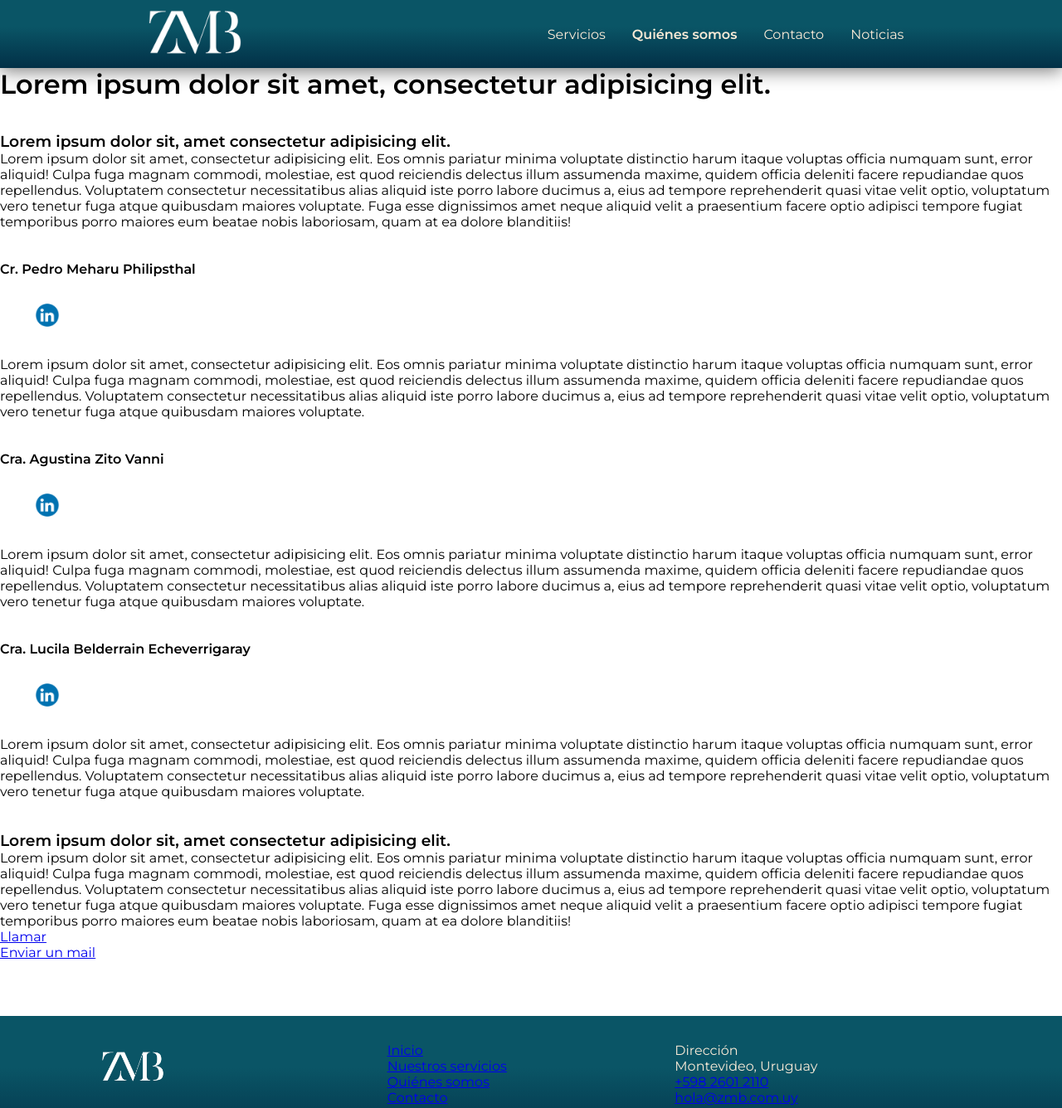
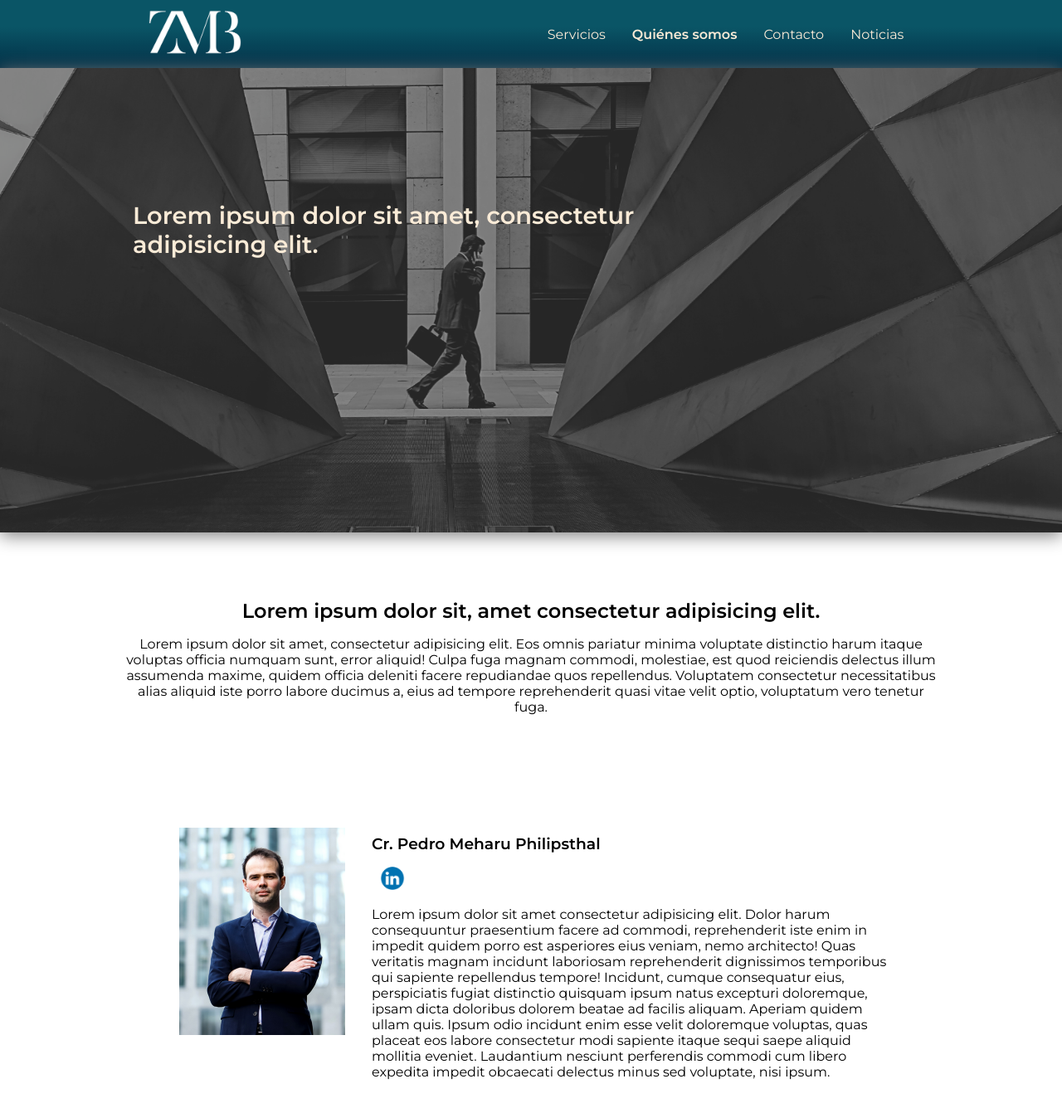
Before and after one commit to mzitovanni/preentrega2-zito, a plain HTML site: page secciones/quines-somos.html in a window 1280 px wide. Shown: the top 1336 px of the page at 83% size. Drawn offline with Linux system fonts and the light colour scheme.

Commit message:
Cambios página Quienes somos

```diff
--- a/css/estilos.css
+++ b/css/estilos.css
@@ -69,7 +69,6 @@ fb8500 - naranja
     top: 50%;
 }
 
-
 .banner-hero-servicios {
     background-image: url(/recursos/imagenes/ZMB_banner-servicios.png);
     height: 30vh;
@@ -86,7 +85,21 @@ fb8500 - naranja
     top: 50%;
 }
 
+.banner-hero-quienesomos {
+    background-image: url(/recursos/imagenes/ZMB_banner-quienes-somos.png);
+    height: 30vh;
+    background-size: cover;
+    box-shadow: 0px 4px 20px gray;
+}
 
+.banner-hero-quienesomos {
+    text-align: left;
+    color: antiquewhite;
+    padding: 2rem;
+    padding-right: 30vw;
+    position: relative;
+    top: 50%;
+}
 
 
 
@@ -184,6 +197,49 @@ fb8500 - naranja
     margin-bottom: 0.5rem;
 }
 
+
+/* EQUIPO */
+
+.equipo-flex {
+    display: flex;
+    flex-direction: row;
+    margin: 2rem;
+    padding-left: 20vh;
+    padding-right: 20vh;
+}
+
+.equipo img{
+    width: 200px;
+    margin: 1.5rem;
+
+}
+
+.equipo-flex ul {
+    display: flex;
+    flex-direction: column;
+    list-style: none;
+    margin-top: 1.5rem;
+
+}
+
+.equipo-flex li {
+    margin: 0.5rem;
+}
+
+.img-logo-linkedin {
+    width: 50px;
+}
+
+
+/* GRILLA DE EQUIPO */
+.equipo-grid {
+    display: grid;
+    grid-template-columns: repeat(2, 1fr);
+    padding-bottom: 1rem;
+    vertical-align: center;
+}
+
+
 /* FOOTER */
 .footer {
     display: grid;
@@ -206,12 +262,6 @@ fb8500 - naranja
     margin-top: 0.5rem;
 }
 
-
-/* IMÁGENES */
-.img-logo-linkedin {
-    width: 50px;
-    margin: 2rem;
-}
 
 /* FORMULARIO */
 
@@ -241,6 +291,11 @@ form{
     transform: scale(1.1,1.1)
 }
 
+.img-logo-linkedin:hover {
+    transform: scale(1.3,1.3)
+}
+
+
 @media (min-width: 768px)
 {
     .header-flex {
@@ -267,6 +322,13 @@ form{
     }
 
     .banner-hero-servicios {
+        padding: 20vh;
+        padding-right: 40%;
+        font-size:larger;
+    }
+
+    .banner-hero-quienesomos {
+        height: 70vh;
         padding: 20vh;
         padding-right: 40%;
         font-size:larger;
--- a/secciones/quines-somos.html
+++ b/secciones/quines-somos.html
@@ -25,65 +25,88 @@
     </header>
 
     <main>
-        <H1>
-            Lorem ipsum dolor sit amet, consectetur adipisicing elit.
-        </H1>
-        <br><br>
-        <h3>
+
+        <!-- BANNER INICIAL -->
+        <section class="banner-hero-quienesomos">
+            <h1>Lorem ipsum dolor sit amet, consectetur adipisicing elit.</h1>
+        </section>
+
+        <!-- TEXTO DESCRIPTIVO -->
+        <section class="texo-descripcion">
+            <h2>
                 Lorem ipsum dolor sit, amet consectetur adipisicing elit.
-        </h3>
+            </h2>
             <p>
-           Lorem ipsum dolor sit amet, consectetur adipisicing elit. Eos omnis pariatur minima voluptate distinctio harum itaque voluptas officia numquam sunt, error aliquid! Culpa fuga magnam commodi, molestiae, est quod reiciendis delectus illum assumenda maxime, quidem officia deleniti facere repudiandae quos repellendus. Voluptatem consectetur necessitatibus alias aliquid iste porro labore ducimus a, eius ad tempore reprehenderit quasi vitae velit optio, voluptatum vero tenetur fuga atque quibusdam maiores voluptate. Fuga esse dignissimos amet neque aliquid velit a praesentium facere optio adipisci tempore fugiat temporibus porro maiores eum beatae nobis laboriosam, quam at ea dolore blanditiis!
+                Lorem ipsum dolor sit amet, consectetur adipisicing elit. Eos omnis pariatur minima voluptate distinctio
+                harum itaque voluptas officia numquam sunt, error aliquid! Culpa fuga magnam commodi, molestiae, est quod
+                reiciendis delectus illum assumenda maxime, quidem officia deleniti facere repudiandae quos repellendus.
+                Voluptatem consectetur necessitatibus alias aliquid iste porro labore ducimus a, eius ad tempore
+                reprehenderit quasi vitae velit optio, voluptatum vero tenetur fuga.
             </p>
-        <br><br>
-        <h4>
-            Cr. Pedro Meharu Philipsthal
-        </h4>
-        <a href="https://www.linkedin.com/in/pedromeharuphilipsthal/" target="_blank">
-            <img src="../recursos/imagenes/LinkedIn-Symbole.png" alt="Logo LinkedIn" class="img-logo-linkedin">
-        </a>
-        <p>
-            Lorem ipsum dolor sit amet, consectetur adipisicing elit. Eos omnis pariatur minima voluptate distinctio harum itaque voluptas officia numquam sunt, error aliquid! Culpa fuga magnam commodi, molestiae, est quod reiciendis delectus illum assumenda maxime, quidem officia deleniti facere repudiandae quos repellendus. Voluptatem consectetur necessitatibus alias aliquid iste porro labore ducimus a, eius ad tempore reprehenderit quasi vitae velit optio, voluptatum vero tenetur fuga atque quibusdam maiores voluptate.
-        </p>
-         <br><br>
-         <h4>
-            Cra. Agustina Zito Vanni
-        </h4>
-        <a href="https://www.linkedin.com/in/agustina-zito-a275b569/" target="_blank">
-            <img src="../recursos/imagenes/LinkedIn-Symbole.png" alt="Logo LinkedIn" class="img-logo-linkedin">
-        </a>
-        <p>
-            Lorem ipsum dolor sit amet, consectetur adipisicing elit. Eos omnis pariatur minima voluptate distinctio harum itaque voluptas officia numquam sunt, error aliquid! Culpa fuga magnam commodi, molestiae, est quod reiciendis delectus illum assumenda maxime, quidem officia deleniti facere repudiandae quos repellendus. Voluptatem consectetur necessitatibus alias aliquid iste porro labore ducimus a, eius ad tempore reprehenderit quasi vitae velit optio, voluptatum vero tenetur fuga atque quibusdam maiores voluptate.
-        </p>
-         <br><br>
-         <h4>
-            Cra. Lucila Belderrain Echeverrigaray
-        </h4>
-        <a href="https://www.linkedin.com/in/agustina-zito-a275b569/" target="_blank">
-            <img src="../recursos/imagenes/LinkedIn-Symbole.png" alt="Logo LinkedIn" class="img-logo-linkedin">
-        </a>
-        <p>
-            Lorem ipsum dolor sit amet, consectetur adipisicing elit. Eos omnis pariatur minima voluptate distinctio harum itaque voluptas officia numquam sunt, error aliquid! Culpa fuga magnam commodi, molestiae, est quod reiciendis delectus illum assumenda maxime, quidem officia deleniti facere repudiandae quos repellendus. Voluptatem consectetur necessitatibus alias aliquid iste porro labore ducimus a, eius ad tempore reprehenderit quasi vitae velit optio, voluptatum vero tenetur fuga atque quibusdam maiores voluptate.
-        </p>
-         <br><br>
-         <h3>
-            Lorem ipsum dolor sit, amet consectetur adipisicing elit.
-        </h3>
-        <p>
-           Lorem ipsum dolor sit amet, consectetur adipisicing elit. Eos omnis pariatur minima voluptate distinctio harum itaque voluptas officia numquam sunt, error aliquid! Culpa fuga magnam commodi, molestiae, est quod reiciendis delectus illum assumenda maxime, quidem officia deleniti facere repudiandae quos repellendus. Voluptatem consectetur necessitatibus alias aliquid iste porro labore ducimus a, eius ad tempore reprehenderit quasi vitae velit optio, voluptatum vero tenetur fuga atque quibusdam maiores voluptate. Fuga esse dignissimos amet neque aliquid velit a praesentium facere optio adipisci tempore fugiat temporibus porro maiores eum beatae nobis laboriosam, quam at ea dolore blanditiis!
-        </p>
+        </section>
+
+        <!-- EQUIPO -->
+
+
+        <section class="equipo-flex">
+            <div class="equipo">
+                <img src="../recursos/imagenes/Equipo-Pedro.png" alt="Cr. Pedro Meharu Philipsthal">
+            </div>
             <nav>
-
                 <ul>
-                <li>
-                    <a href="tel: +598 2601 2110">Llamar</a>
+                    <li><h3>Cr. Pedro Meharu Philipsthal</h3></li>
+                    <li><a href="https://www.linkedin.com/in/pedromeharuphilipsthal/" target="_blank">
+                        <img src="../recursos/imagenes/LinkedIn-Symbole.png" alt="Logo LinkedIn" class="img-logo-linkedin"></a>
                     </li>
-                <li>
-                    <a href="mailto: hola@zmb.com.uy">Enviar un mail</a>
-                </li>
+                    <li>Lorem ipsum dolor sit amet consectetur adipisicing elit. Dolor harum consequuntur praesentium facere ad commodi, reprehenderit iste enim in impedit quidem porro est asperiores eius veniam, nemo architecto! Quas veritatis magnam incidunt laboriosam reprehenderit dignissimos temporibus qui sapiente repellendus tempore! Incidunt, cumque consequatur eius, perspiciatis fugiat distinctio quisquam ipsum natus excepturi doloremque, ipsam dicta doloribus dolorem beatae ad facilis aliquam. Aperiam quidem ullam quis. Ipsum odio incidunt enim esse velit doloremque voluptas, quas placeat eos labore consectetur modi sapiente itaque sequi saepe aliquid mollitia eveniet. Laudantium nesciunt perferendis commodi cum libero expedita impedit obcaecati delectus minus sed voluptate, nisi ipsum.</li>
                 </ul>
             </nav>
-        <br>
+        </section>
+
+        <section class="equipo-flex">
+            <div class="equipo">
+                <img src="../recursos/imagenes/Equipo-Agus.png" alt="Cra. Agustina Zito Vanni">
+            </div>
+            <nav>
+                <ul>
+                    <li><h3>Cra. Agustina Zito Vanni</h3></li>
+                    <li><a href="https://www.linkedin.com/in/agustina-zito-a275b569/" target="_blank">
+                        <img src="../recursos/imagenes/LinkedIn-Symbole.png" alt="Logo LinkedIn" class="img-logo-linkedin"></a>
+                    </li>
+                    <li>Lorem ipsum dolor sit amet consectetur adipisicing elit. Dolor harum consequuntur praesentium facere ad commodi, reprehenderit iste enim in impedit quidem porro est asperiores eius veniam, nemo architecto! Quas veritatis magnam incidunt laboriosam reprehenderit dignissimos temporibus qui sapiente repellendus tempore! Incidunt, cumque consequatur eius, perspiciatis fugiat distinctio quisquam ipsum natus excepturi doloremque, ipsam dicta doloribus dolorem beatae ad facilis aliquam. Aperiam quidem ullam quis. Ipsum odio incidunt enim esse velit doloremque voluptas, quas placeat eos labore consectetur modi sapiente itaque sequi saepe aliquid mollitia eveniet. Laudantium nesciunt perferendis commodi cum libero expedita impedit obcaecati delectus minus sed voluptate, nisi ipsum.</li>
+                </ul>
+            </nav>
+        </section>
+
+        <section class="equipo-flex">
+            <div class="equipo">
+                <img src="../recursos/imagenes/Equipo-Luli.png" alt="Cra. Lucila Belderrain Echeverrigaray">
+            </div>
+            <nav>
+                <ul>
+                    <li><h3>Cra. Lucila Belderrain Echeverrigaray</h3></li>
+                    <li><a href="https://www.linkedin.com/in/agustina-zito-a275b569/" target="_blank">
+                        <img src="../recursos/imagenes/LinkedIn-Symbole.png" alt="Logo LinkedIn" class="img-logo-linkedin"></a>
+                    </li>
+                    <li>Lorem ipsum dolor sit amet consectetur adipisicing elit. Dolor harum consequuntur praesentium facere ad commodi, reprehenderit iste enim in impedit quidem porro est asperiores eius veniam, nemo architecto! Quas veritatis magnam incidunt laboriosam reprehenderit dignissimos temporibus qui sapiente repellendus tempore! Incidunt, cumque consequatur eius, perspiciatis fugiat distinctio quisquam ipsum natus excepturi doloremque, ipsam dicta doloribus dolorem beatae ad facilis aliquam. Aperiam quidem ullam quis. Ipsum odio incidunt enim esse velit doloremque voluptas, quas placeat eos labore consectetur modi sapiente itaque sequi saepe aliquid mollitia eveniet. Laudantium nesciunt perferendis commodi cum libero expedita impedit obcaecati delectus minus sed voluptate, nisi ipsum.</li>
+
+                </ul>
+            </nav>
+        </section>
+
+        <!-- TEXTO DESCRIPTIVO -->
+        <section class="texo-descripcion">
+            <h2>
+                Lorem ipsum dolor sit amet, consectetur adipisicing elit. Eos omnis pariatur minima voluptate distinctio
+                harum itaque voluptas officia numquam sunt, error aliquid!
+            </h2>
+
+        </section>
+
+
+
+
+
 
     </main>
 
```
Also changed, not shown: recursos/imagenes/Equipo-Agus.png (added), recursos/imagenes/Equipo-Luli.png (added), recursos/imagenes/Equipo-Pedro.png (added), recursos/imagenes/ZMB_banner-quienes-somos.png (added). Lines whose indentation alone changed are shown as unchanged.
